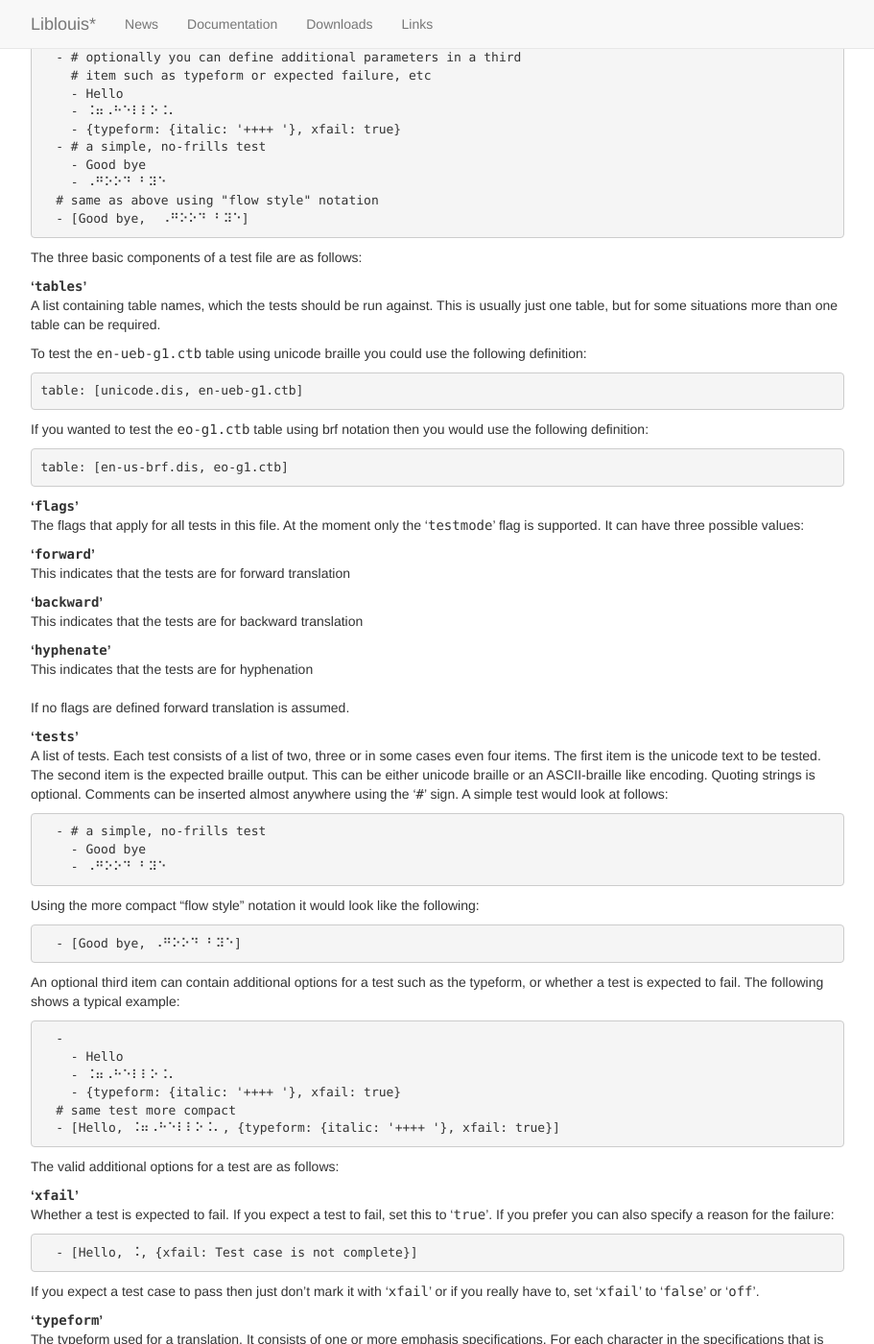
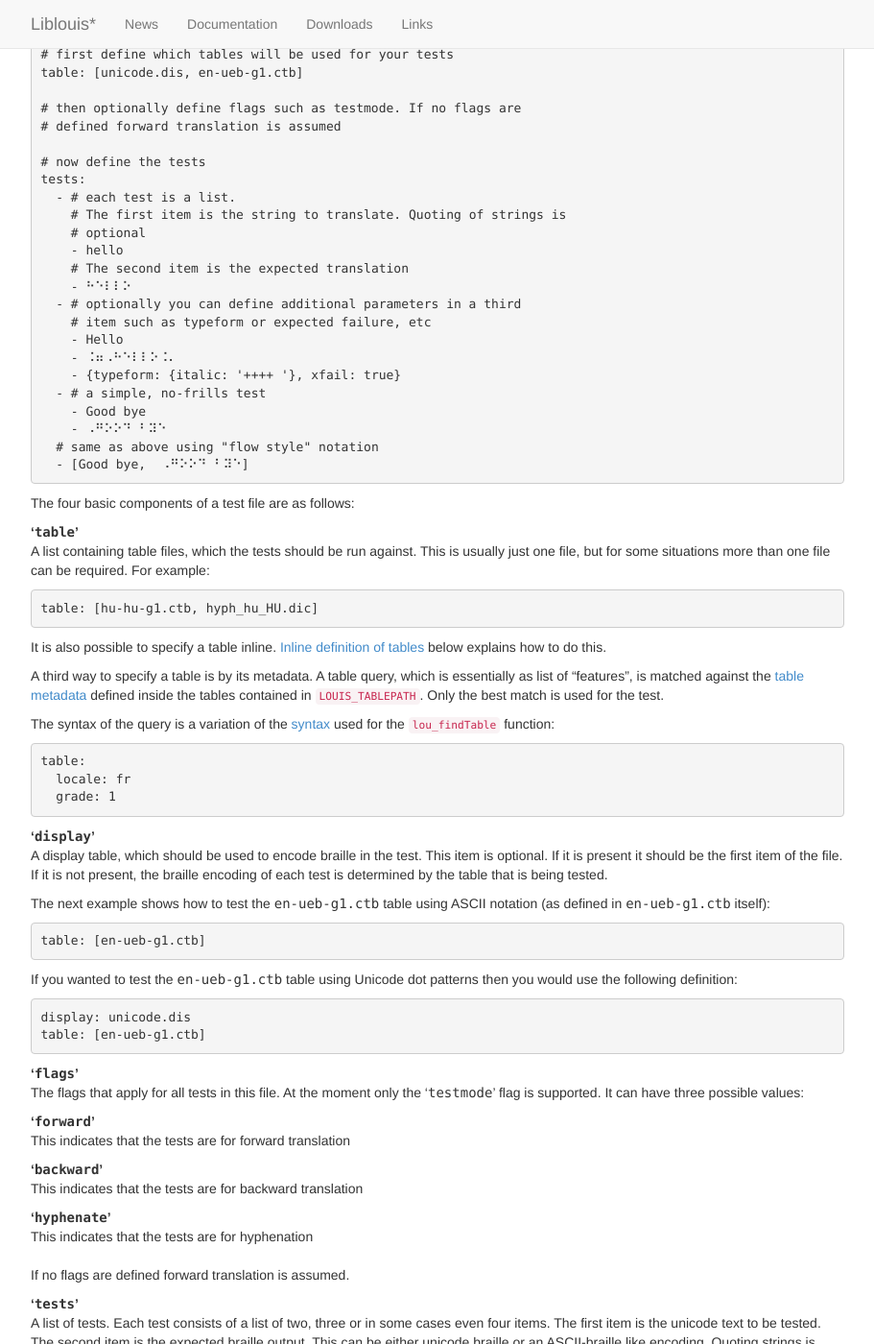
Before and after one commit to liblouis/liblouis.github.io, a Jekyll site: the page built from documentation/liblouis.html, in a window 1280 px wide and 1400 px high, scrolled down 29582 px. Shown: the whole window at 96% size, without its empty margins (38-949 px from the left). Built offline with Jekyll 4.4.1, drawn with Linux system fonts in a browser that asks for light colours; some of the changed text lies outside the part shown.

```diff
--- a/documentation/liblouis.html
+++ b/documentation/liblouis.html
@@ -69,7 +69,7 @@ title: Liblouis User's and Programmer's Manual
     <ul class="no-bullet">
       <li><a name="toc-Optional-test-description" href="#Optional-test-description">6.1.1 Optional test description</a></li>
       <li><a name="toc-Testing-multiple-tables-within-the-same-YAML-test-file" href="#Testing-multiple-tables-within-the-same-YAML-test-file">6.1.2 Testing multiple tables within the same YAML test file</a></li>
-      <li><a name="toc-Inline-definition-of-tables" href="#Inline-definition-of-tables">6.1.3 Inline definition of tables</a></li>
+      <li><a name="toc-Inline-definition-of-tables-1" href="#Inline-definition-of-tables-1">6.1.3 Inline definition of tables</a></li>
       <li><a name="toc-Running-the-same-test-data-on-multiple-tables" href="#Running-the-same-test-data-on-multiple-tables">6.1.4 Running the same test data on multiple tables</a></li>
     </ul></li>
   </ul></li>
@@ -1106,9 +1106,9 @@ preceded by &lsquo;<samp>\x</samp>&rsquo;.
 operand. It may also be specified as an equals sign (&lsquo;<samp>=</samp>&rsquo;). This
 means that the the default representation for each character
 (see <a href="#Character_002dDefinition-Opcodes">Character-Definition Opcodes</a>) within the sequence is to be
-used. Note however that the &lsquo;<samp>=</samp>&rsquo; shortcut for dot patterns is
-deprecated. Dot patterns should be written out. Otherwise
-back-translation may not be correct.
+used. Note however that the &lsquo;<samp>=</samp>&rsquo; shortcut for dot patterns has a
+known bug<a name="DOCF1" href="#FOOT1"><sup>1</sup></a>
+that might cause problems when back-translating.
 </p>
 <p>In what follows the word &lsquo;<samp>characters</samp>&rsquo; means a sequence of one or
 more consecutive letters between spaces and/or punctuation marks.
@@ -1651,6 +1651,30 @@ first (or left) member of the pair is to be used in matching. If this
 is between replacement brackets it must be the only item. This is also
 valid in the action part.
 </p>
+<p>The brace actions, <code>{name</code> and <code>}name</code>, refer to named
+groupings. A grouping is created with the <code>grouping</code> opcode (see <a href="#grouping-opcode"><code>grouping</code></a>) and
+contains exactly two characters which represent the opening character
+and the matching closing character for a character grouping. The first
+operand is the grouping name, the second is the two (opening and
+closing) characters, and the third is the two dot patterns separated
+by a comma.
+</p>
+<p>Let&rsquo;s say that you&rsquo;d like to define the opening and closing
+parentheses via multipass rules, and that you&rsquo;d like to use dots
+123478 for the opening parenthesis and dots 145678 for the closing
+parenthesis. One way to do so is like this:
+</p>
+<div class="example">
+<pre class="example">grouping parentheses () 123478,145678
+noback correct {parentheses {parentheses
+noback correct }parentheses }parentheses
+</pre></div>
+
+<p>The references within the test part of the multipass rule match
+against the characters (the second operand) of the grouping rule, and
+the references within the action part replace with the dot patterns
+(the third operand) of the grouping.
+</p>
 </dd>
 <dt><kbd>} (right brace)</kbd></dt>
 <dd><p>Name: the name of a grouping pair. The right brace indicates that the
@@ -1772,7 +1796,7 @@ multipass expressions:
 </p>
 <p>Loop over context, pass2, pass3 and pass4 and do the following for each pass:
 </p>
-<ol>
+<ol type="a" start="1">
 <li> Match the text following the cursor against all expressions in the
 current pass
 </li><li> If there is no match: shift the cursor one position to the right and
@@ -2671,26 +2695,55 @@ tests:
   - [Good bye,  ⠠⠛⠕⠕⠙ ⠃⠽⠑]
 </pre></div>
 
-<p>The three basic components of a test file are as follows:
+<p>The four basic components of a test file are as follows:
 </p>
 <dl compact="compact">
-<dt>&lsquo;<samp>tables</samp>&rsquo;</dt>
-<dd><p>A list containing table names, which the tests should be run against.
-This is usually just one table, but for some situations more than one
-table can be required.
-</p>
-<p>To test the <samp>en-ueb-g1.ctb</samp> table using unicode braille you could
-use the following definition:
-</p>
-<div class="example">
-<pre class="example">table: [unicode.dis, en-ueb-g1.ctb]
-</pre></div>
-
-<p>If you wanted to test the <samp>eo-g1.ctb</samp> table using brf notation
-then you would use the following definition:
-</p>
-<div class="example">
-<pre class="example">table: [en-us-brf.dis, eo-g1.ctb]
+<dt>&lsquo;<samp>table</samp>&rsquo;</dt>
+<dd><p>A list containing table files, which the tests should be run against.
+This is usually just one file, but for some situations more than one
+file can be required. For example:
+</p>
+<div class="example">
+<pre class="example">table: [hu-hu-g1.ctb, hyph_hu_HU.dic]
+</pre></div>
+
+<p>It is also possible to specify a table inline. <a href="#Inline-definition-of-tables">Inline definition of tables</a> below explains how to do this.
+</p>
+<p>A third way to specify a table is by its metadata. A table query,
+which is essentially as list of &ldquo;features&rdquo;, is matched against the
+<a href="#Table-Metadata">table metadata</a> defined inside the tables
+contained in <code>LOUIS_TABLEPATH</code>. Only the best match is used for
+the test.
+</p>
+<p>The syntax of the query is a variation of the <a href="#Query-Syntax">syntax</a> used for the <a href="#lou_005ffindTable"><code>lou_findTable</code></a>
+function:
+</p>
+<div class="example">
+<pre class="example">table:
+  locale: fr
+  grade: 1
+</pre></div>
+
+</dd>
+<dt>&lsquo;<samp>display</samp>&rsquo;</dt>
+<dd><p>A display table, which should be used to encode braille in the
+test. This item is optional. If it is present it should be the first
+item of the file. If it is not present, the braille encoding of each
+test is determined by the table that is being tested.
+</p>
+<p>The next example shows how to test the <samp>en-ueb-g1.ctb</samp> table
+using ASCII notation (as defined in <samp>en-ueb-g1.ctb</samp> itself):
+</p>
+<div class="example">
+<pre class="example">table: [en-ueb-g1.ctb]
+</pre></div>
+
+<p>If you wanted to test the <samp>en-ueb-g1.ctb</samp> table using Unicode dot
+patterns then you would use the following definition:
+</p>
+<div class="example">
+<pre class="example">display: unicode.dis
+table: [en-ueb-g1.ctb]
 </pre></div>
 
 </dd>
@@ -2787,12 +2840,12 @@ for emphasis are &lsquo;<samp>italic</samp>&rsquo;, &lsquo;<samp>underline</samp
 
 </dd>
 <dt>&lsquo;<samp>inputPos</samp>&rsquo;</dt>
-<dd><p>A list of 0-based input positions, one for each output position. Useful when
-simulating screen reader interaction, to debug contraction and cursor
-behavior as in the following example.
-Note that all positions in this and the following examples start at 0.
-Also note that in these examples the additional options are not
-passed using the &ldquo;flow style&rdquo; notation.
+<dd><p>A list of 0-based input positions, one for each output position.
+Useful when simulating screen reader interaction, to debug contraction
+and cursor behavior as in the following example. Note that all
+positions in this and the following examples start at 0. Also note
+that in these examples the additional options are not passed using the
+&ldquo;flow style&rdquo; notation.
 </p>
 <div class="example">
 <pre class="example">  -
@@ -2816,28 +2869,48 @@ behavior as in the following example.
 
 </dd>
 <dt>&lsquo;<samp>cursorPos</samp>&rsquo;</dt>
-<dd><p>A list of cursor positions, one for each input position. Useful when
-simulating screen reader interaction, to debug contraction and cursor
-behavior as in the following example:
-</p>
-<p>Note that compbrlAtCursor is implicitly specified for all cursor
-positions. This makes this test suitable only for testing a single
-word, since the translation would otherwise vary according to the
-cursor position.
+<dd><p>The cursor position for the given translation and optionally an
+expected cursor position where the cursor is supposed to be after the
+translation. Useful when simulating screen reader interaction, to
+debug contraction and cursor behavior:
+</p>
+<p>The cursor position can take two forms: You can either specify a
+single number or alternatively you can give a tuple of two numbers.
+</p>
+<dl compact="compact">
+<dt>single number (e.g. &lsquo;<samp>4</samp>&rsquo;)</dt>
+<dd><p>When you simply want to specify the cursor position for the given
+translation you pass a number as in the following example:
 </p>
 <div class="example">
 <pre class="example">  -
-    - went
-    - ⠺⠑⠝⠞
-    - cursorPos: [0,1,2,3]
-</pre></div>
+    - you went to
+    - ⠽ ⠺⠑⠝⠞ ⠞⠕
+    - mode: [compbrlAtCursor]
+      cursorPos: 4
+</pre></div>
+
+</dd>
+<dt>a tuple (e.g. &lsquo;<samp>[4,2]</samp>&rsquo;)</dt>
+<dd><p>When you expect the cursor to be in a particular position after the
+translation and you want to check this then pass a tuple of cursor
+positions as in the following example:
+</p>
+<div class="example">
+<pre class="example">  -
+    - you went to
+    - ⠽ ⠺⠑⠝⠞ ⠞⠕
+    - mode: [compbrlAtCursor]
+      cursorPos: [4,2]
+</pre></div>
+</dd>
+</dl>
 
 </dd>
 <dt>&lsquo;<samp>mode</samp>&rsquo;</dt>
 <dd><p>A list of translation modes that should be used for this test. If not
 defined defaults to 0. Valid mode values are &lsquo;<samp>noContractions</samp>&rsquo;,
-&lsquo;<samp>compbrlAtCursor</samp>&rsquo;, &lsquo;<samp>dotsIO</samp>&rsquo;, &lsquo;<samp>comp8Dots</samp>&rsquo;,
-&lsquo;<samp>pass1Only</samp>&rsquo;, &lsquo;<samp>compbrlLeftCursor</samp>&rsquo;,
+&lsquo;<samp>compbrlAtCursor</samp>&rsquo;, &lsquo;<samp>dotsIO</samp>&rsquo;, &lsquo;<samp>compbrlLeftCursor</samp>&rsquo;,
 &lsquo;<samp>ucBrl</samp>&rsquo;, &lsquo;<samp>noUndefinedDots</samp>&rsquo; or &lsquo;<samp>partialTrans</samp>&rsquo;.
 </p>
 <p>For a description of the various translation mode flags, please see
@@ -2889,7 +2962,7 @@ tests:
   - [..., ...]
 </pre></div>
 
-<a name="Inline-definition-of-tables"></a>
+<a name="Inline-definition-of-tables"></a><a name="Inline-definition-of-tables-1"></a>
 <h4 class="subsection">6.1.3 Inline definition of tables</h4>
 <p>When testing very specific opcode combinations it is sometimes tedious
 to create specific test tables just for that. Hence the YAML tests
@@ -3225,14 +3298,6 @@ patterns to be Unicode Braille rather than the liblouis representation.
 Note that you will not notice any change when setting <code>ucBrl</code>
 unless <code>dotsIO</code> is also set. <code>lou_dotsToChar</code> and
 <code>lou_backTranslate</code> recognize Unicode braille automatically.
-</p>
-</dd>
-<dt><code>pass1Only</code></dt>
-<dd><p>When this bit is set, Only pass 1 of the translation will be run. This
-excludes all rules that use the <code>correct</code> and <code>multi-pass</code>
-opcodes as well as some rules using the <code>context</code> opcode. The flag
-was originally introduced for the benefit of screen reading programs,
-but has now been deprecated, and will be removed in the near future.
 </p>
 </dd>
 <dt><code>partialTrans</code></dt>
@@ -4105,4 +4170,12 @@ directory. Usage information is included in the Python module itself.
  &nbsp;
 </td></tr></table>
 
-<hr>
+<div class="footnote">
+<hr>
+<h4 class="footnotes-heading">Footnotes</h4>
+
+<h3><a name="FOOT1" href="#DOCF1">(1)</a></h3>
+<p>See
+<a href="https://github.com/liblouis/liblouis/issues/500#issuecomment-365753137">https://github.com/liblouis/liblouis/issues/500#issuecomment-365753137</a>.</p>
+</div>
+<hr>
```
Also changed, not shown: other parts of documentation/liblouis.html (+1 -1 lines), _posts/2018-03-05-release-3.5.0.md (added, +102 -0 lines), downloads/index.md (+1 -2 lines).
